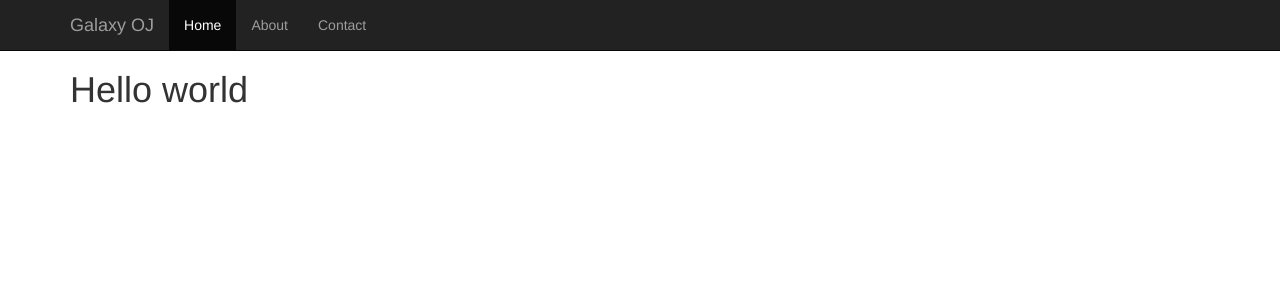
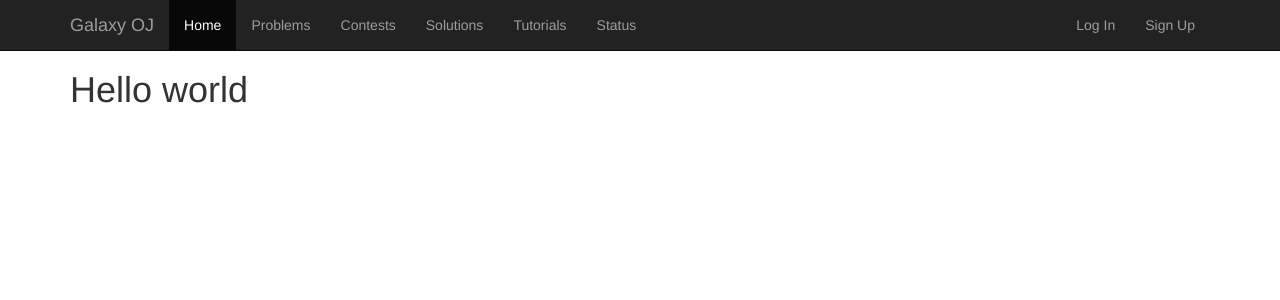
Before and after one commit to leasunhy/GalaxyOJ, a Flask app: page / in a window 1280 px wide. Shown: the top 300 px of the page. Run offline with Flask 2, Linux system fonts and the light colour scheme; some libraries are stand-ins or nearby versions.

Commit message:
basic base template

```diff
--- a/server/templates/base.html
+++ b/server/templates/base.html
@@ -1,4 +1,6 @@
 {% extends 'bootstrap/base.html' %}
+
+{% set logged_in = current_user.is_authenticated %}
 
 {% block styles %}
   {{ super() }}
@@ -20,8 +22,19 @@
     <div id="navbar" class="collapse navbar-collapse">
       <ul class="nav navbar-nav">
         <li class="active"><a href="{{url_for('index')}}">Home</a></li>
-        <li><a href="#about">About</a></li>
-        <li><a href="#contact">Contact</a></li>
+        <li><a href="#about">Problems</a></li>
+        <li><a href="#contact">Contests</a></li>
+        <li><a href="#contact">Solutions</a></li>
+        <li><a href="#contact">Tutorials</a></li>
+        <li><a href="#contact">Status</a></li>
+      </ul>
+      <ul class="nav navbar-nav pull-right">
+      {% if not logged_in %}
+        <li><a href="">Log In</a></li>
+        <li><a href="">Sign Up</a></li>
+      {% else %}
+        <li><a href="">Log Out</a></li>
+      {% endif %}
       </ul>
     </div><!--/.nav-collapse -->
   </div>
```
